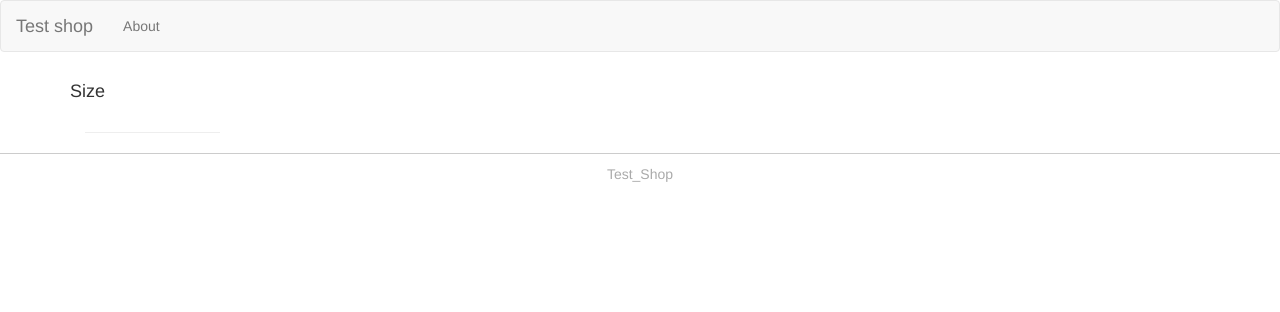
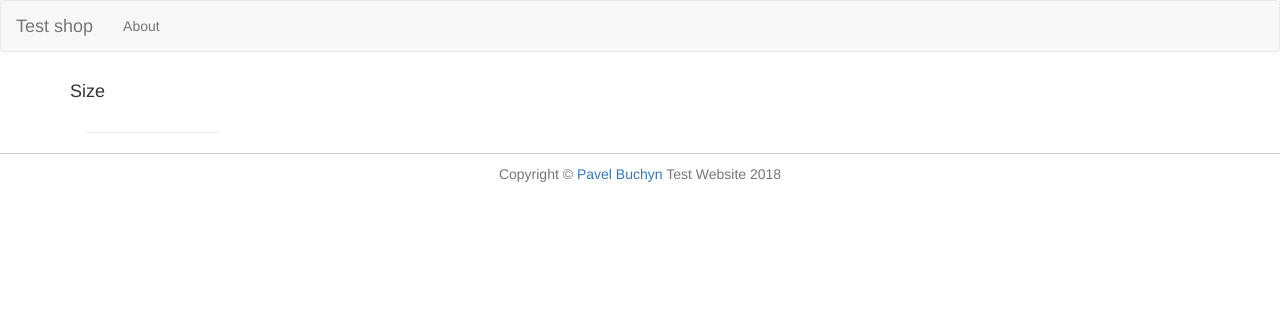
Before and after one commit to PavelLen/test_shop, a Symfony app: template templates/layout.html.twig in a window 1280 px wide. Shown: the top 312 px of the page. Run offline with Twig, Linux system fonts and the light colour scheme; the template is opened without the code that fills it, so the values that code supplies are empty; some libraries are stand-ins or nearby versions.

Commit message:
Update layout.html.twig
add copyright

```diff
--- a/templates/layout.html.twig
+++ b/templates/layout.html.twig
@@ -41,5 +41,11 @@
     </div>
 {% endblock %}
 {% block footer %}
-    Test_Shop
+     <div>
+        <p class="copyright text-muted">
+            Copyright &copy;
+            <a href="mailto:koobetone@gmail.com" class="site-email">Pavel Buchyn</a>
+            Test Website 2018
+        </p>
+    </div>
 {% endblock %}
```
